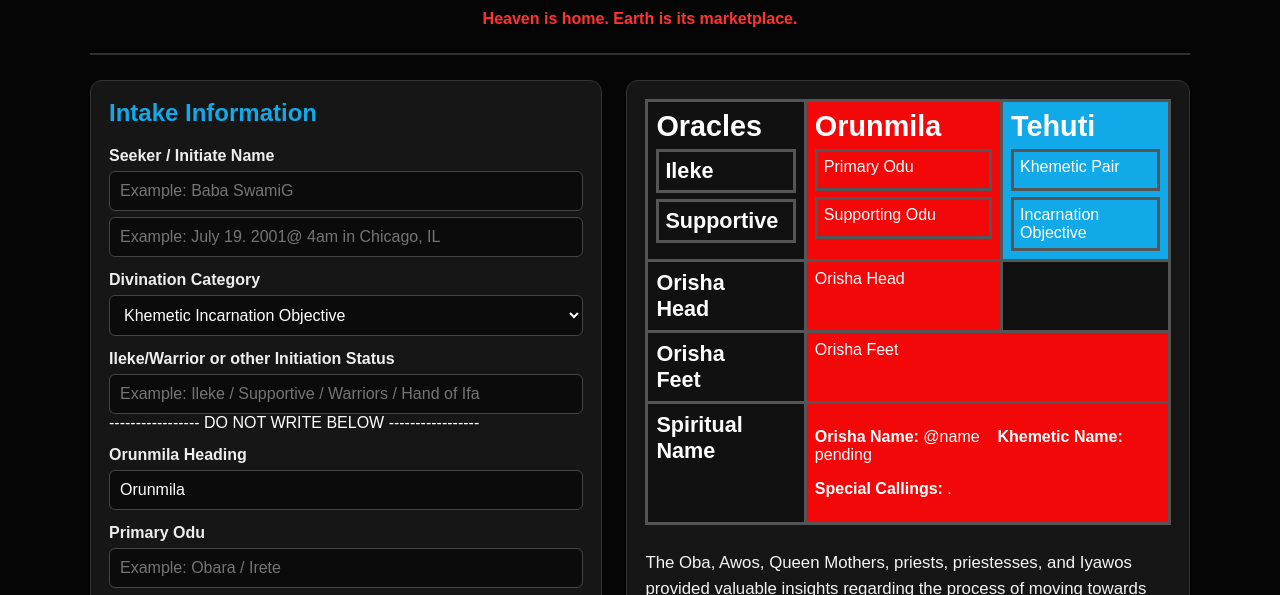
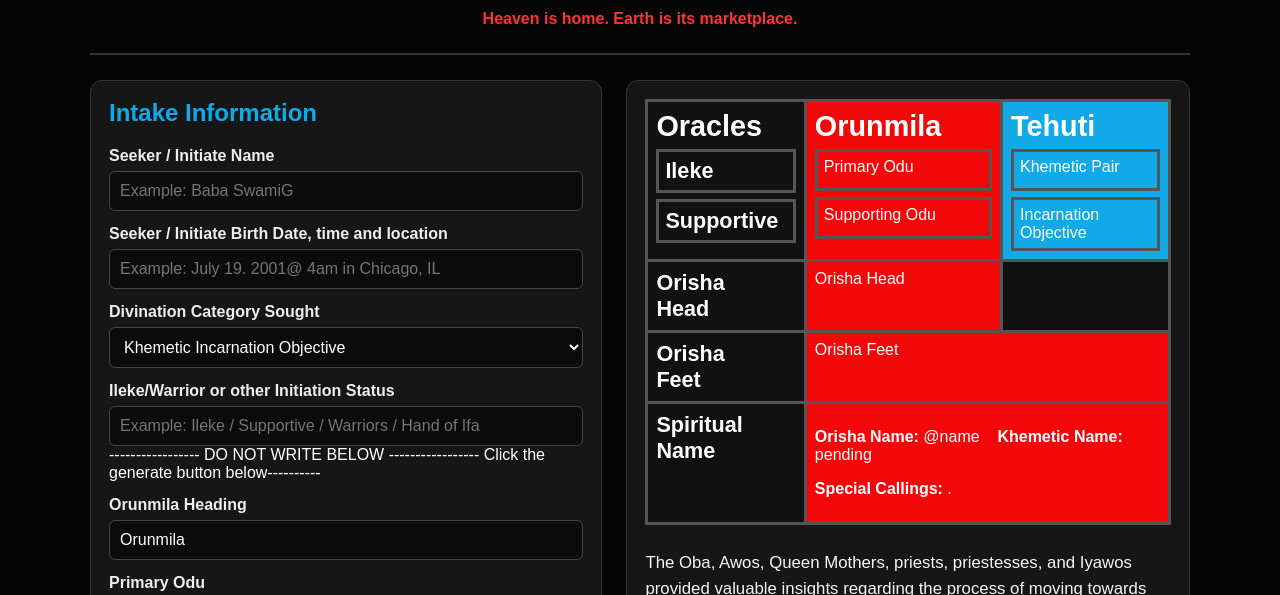
Before and after one commit to 16cowrie/intake, a plain HTML site: page index.html in a window 1280 px wide. Shown: the part 140-735 px from the top of the page. Drawn offline with Linux system fonts and the light colour scheme.

Commit message:
Update labels for seeker information and divination category

```diff
--- a/index.html
+++ b/index.html
@@ -264,10 +264,12 @@
 
       <label>Seeker / Initiate Name</label>
       <input type="text" id="seekerName" placeholder="Example: Baba SwamiG" />
+
+      <label>Seeker / Initiate Birth Date, time and location</label>
         <input type="text" id="seekerBirth" placeholder="Example: July 19. 2001@ 4am in Chicago, IL" />
 
 
-      <label>Divination Category</label>
+      <label>Divination Category Sought</label>
       <select id="oracleCategory">
         <option>Khemetic Incarnation Objective</option>
         <option>Ifa Head Orisha/Odu</option>
@@ -283,7 +285,7 @@
       <label>Ileke/Warrior or other Initiation Status</label>
       <input type="text" id="ileke" placeholder="Example: Ileke / Supportive / Warriors / Hand of Ifa" />
 
------------------  DO NOT WRITE BELOW -----------------
+-----------------  DO NOT WRITE BELOW ----------------- Click the generate button below----------
 
       <label>Orunmila Heading</label>
       <input type="text" id="orunmilaHeading" value="Orunmila" />
```
